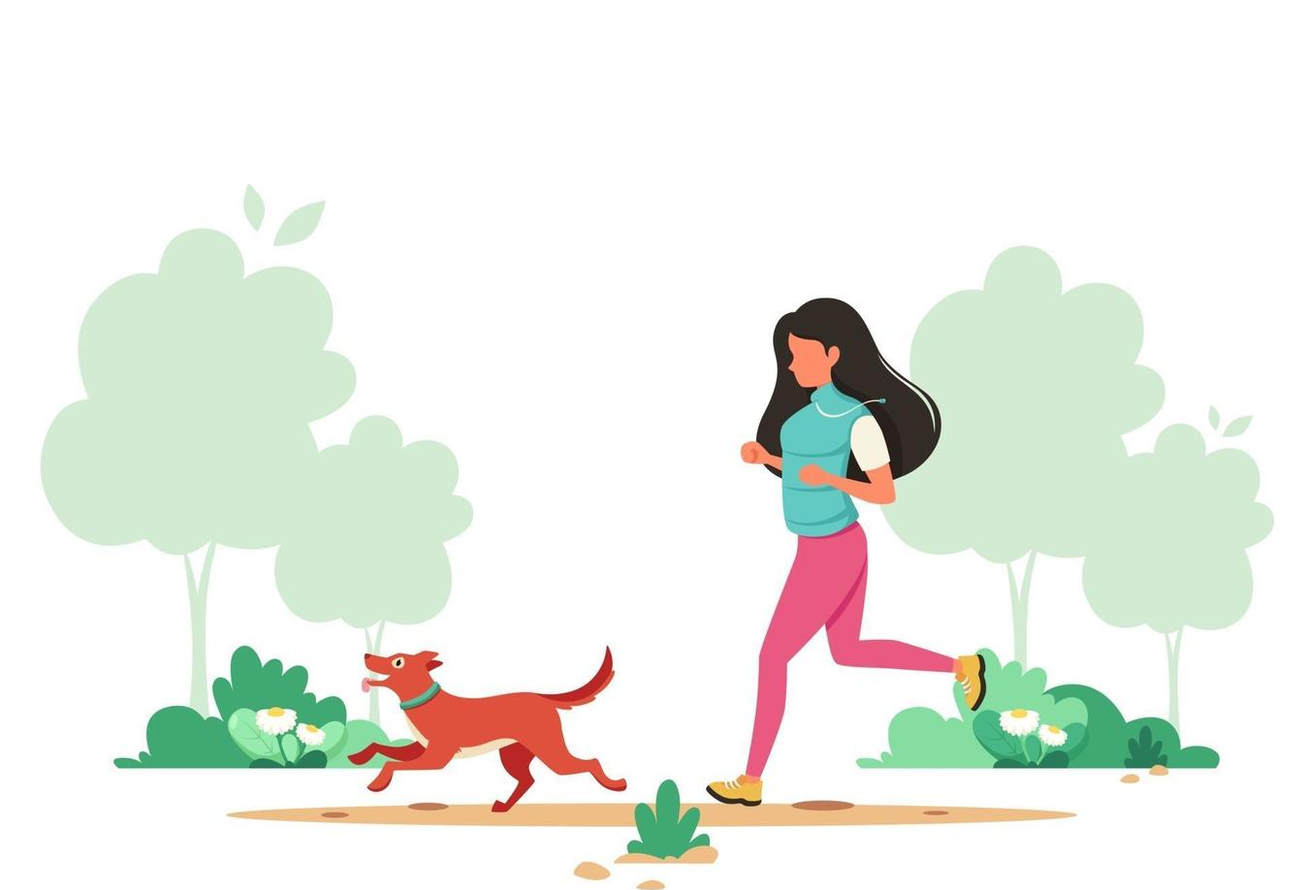
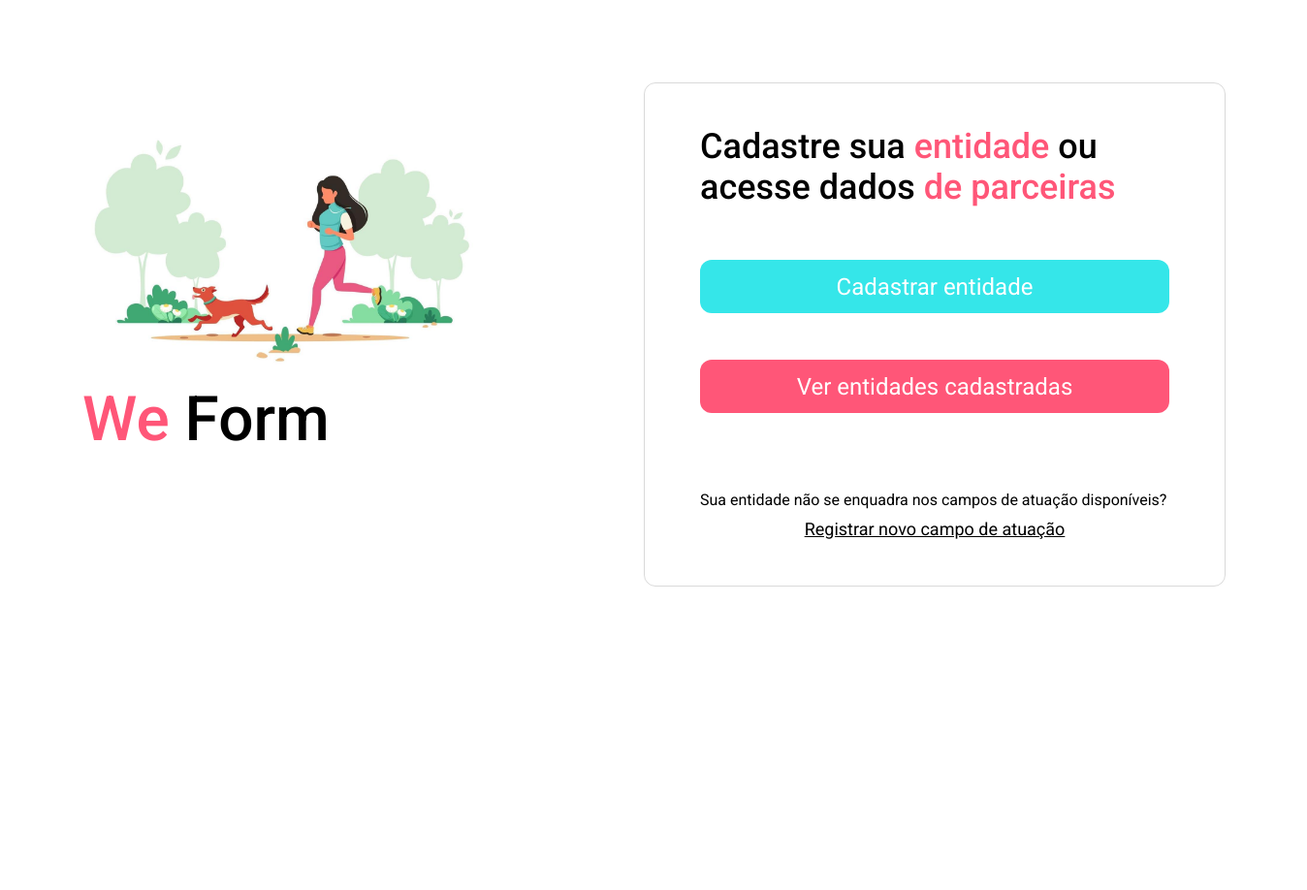
Before and after one commit to Patrikts/santander-coders-ong-css, a plain HTML site: page index.html in a window 1280 px wide. Shown: the top 918 px of the page at 97% size, 1348 px wide, since content can reach past the window. After the commit the page ends 800 px from the top, so only its background shows below. Drawn offline with Linux system fonts and the light colour scheme.

Commit message:
Primeira Tela

```diff
--- a/index.html
+++ b/index.html
@@ -24,8 +24,11 @@
                 <a href="">Cadastrar entidade</a>
                 <a href="">Ver entidades cadastradas</a>
             </div>
-            <p>Sua entidade não se enquadra nos campos de atuação disponíveis?</p>
-            <a href="">Registrar novo campo de atuação</a>
+
+            <footer>
+                <p>Sua entidade não se enquadra nos campos de atuação disponíveis?</p>
+                <a href="">Registrar novo campo de atuação</a>
+            </footer>
         </main>
 
 
--- a/styles.css
+++ b/styles.css
@@ -13,6 +13,32 @@ body {
     font-size: 1.4rem;
 }
 
+.content {
+    display: grid;
+    grid-template-areas:
+        ". . . . ."
+        ". hero . form ."
+        ". hero . form ."
+        ". . . . ."
+    ;
+    gap: 8.5rem;
+}
+
+main {
+    grid-area: form;
+}
+
+aside {
+    grid-area: hero;
+}
+
+aside img {
+    width: 409px;
+    height: 307px;
+    top: 118px;
+    left: 32px;
+}
+
 aside h1 {
     font-size: 64px;
     font-weight: 500;
@@ -26,8 +52,9 @@ aside h1 span, main h2 span  {
 main {
     width: 60rem;
     height: 52rem;
-    border: 0.1rem solid rgba(0, 0, 0, 0.95);
+    border: 0.1rem solid rgba(0, 0, 0, 0.15);
     padding: 4.4rem 5.7rem;
+    border-radius: 1.2rem;
 }
 
 main h2 {
@@ -52,9 +79,23 @@ main .actions a {
     display: flex;
     justify-content: center;
     align-items: center;
+    margin-top: 5.4rem;
 }
 
 main .actions a + a {
     background-color: #FF5678;
     margin-top: 4.8rem;
 }
+
+main footer p {
+    font-size: 1.6rem;
+    margin-top: 8rem;
+}
+
+main footer a {
+    margin-top: 1rem;
+    font-size: 1.8rem;
+    display: block;
+    text-align: center;
+    color: #000;
+}
```
